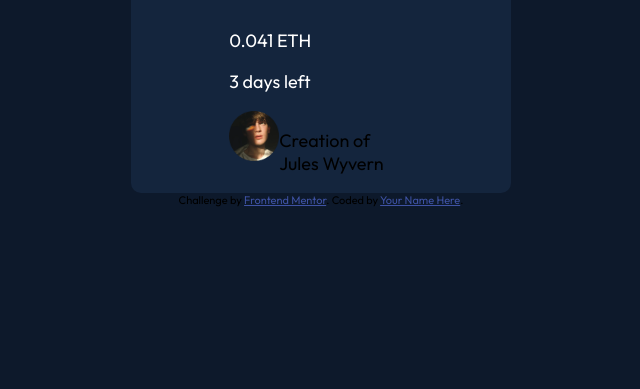
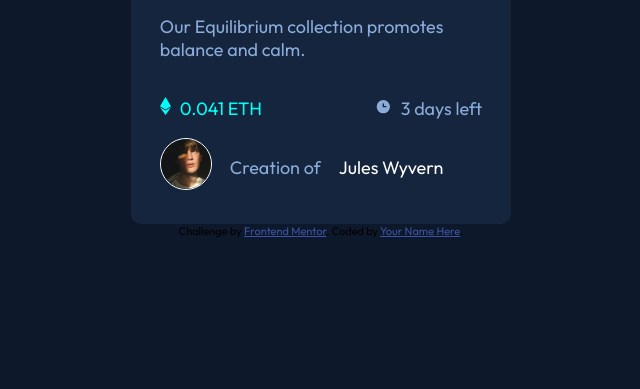
Before and after one commit to saves42/nft_preview_card, a plain HTML site: page index.html in a window 1280 px wide. Shown: the part 411-800 px from the top of the page, without its empty margins (319-959 px from the left). Drawn offline with Linux system fonts and the light colour scheme.

Commit message:
add text color and spacing

```diff
--- a/index.html
+++ b/index.html
@@ -25,15 +25,15 @@
       </div>
       <div class="main-text">
         <h1>Equilibrium #3429</h1>
-        <p>Our Equilibrium collection promotes balance and calm.</p>
+        <p class="soft-blue">Our Equilibrium collection promotes balance and calm.</p>
       </div>
       <div class="secondary-text">
-        <p>0.041 ETH</p>
-        <p>3 days left</p>
+        <p class="eth">0.041 ETH</p>
+        <p class="time">3 days left</p>
       </div>
       <div class="author">
-        <img src="images/image-avatar.png" alt="">
-        <p>Creation of Jules Wyvern</p>
+        <img class="creator" src="images/image-avatar.png" alt="">
+        <p><span class="soft-blue">Creation of</span><span class="white">Jules Wyvern</span></p>
       </div>
     </div>
   </main>
--- a/styles/style.css
+++ b/styles/style.css
@@ -8,10 +8,24 @@ body {
 img {
     width: 100%;
     max-width: 100%;
+    border-radius: 10px;
+}
+
+h1 {
+    font-size: 24px;
+}
+
+.soft-blue {
+    color: hsl(215, 51%, 70%);
+}
+
+.white {
+    color: white;
 }
 
 main {
     margin: 0 auto;
+
     width: 30%;
     border-radius: 10px;
     display: flex;
@@ -20,7 +34,8 @@ main {
 }
 
 .card-container {
-    width: 25%;
+    width: 85%;
+    margin: 1.5em 0;
     display: grid;
     grid-template-columns: repeat(1, 1fr);
     justify-content: center;
@@ -33,10 +48,43 @@ main {
 
 .author {
     display: flex;
-
+    justify-content: flex-start;
 }
 
 .author img {
     height: 50px;
     width: auto;
+    margin-right: 1em;
 }
+
+.author p span {
+    margin-right: 1em;
+}
+
+.secondary-text {
+    display: flex;
+    justify-content: space-between;
+}
+
+.eth::before {
+    content: url('/images/icon-ethereum.svg');
+    margin-right: 0.5em;
+}
+
+.eth {
+    color: hsl(178, 100%, 50%);
+}
+
+.time::before {
+    content: url('/images/icon-clock.svg');
+    margin-right: 0.5em;
+}
+
+.time {
+    color: hsl(215, 51%, 70%);
+}
+
+.creator {
+    border-radius: 50%;
+    border: 1px solid white;
+}
```
